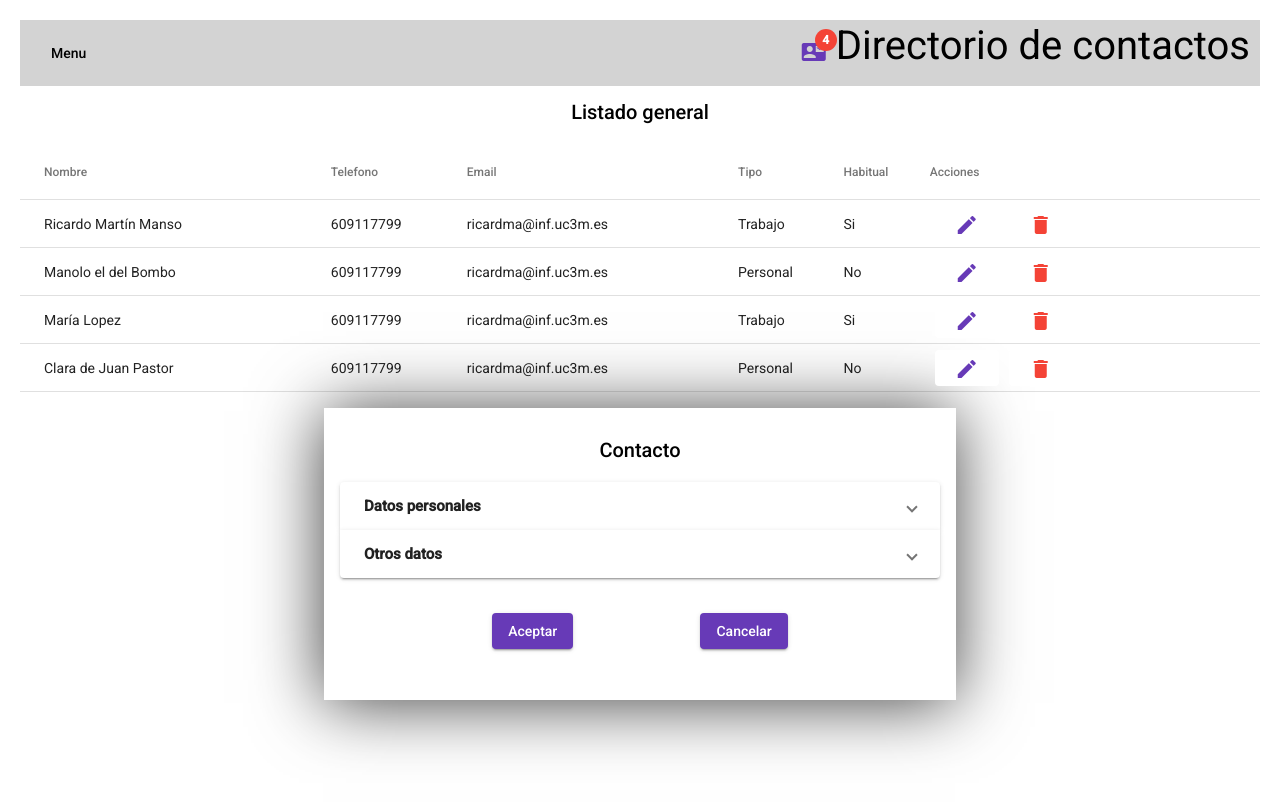
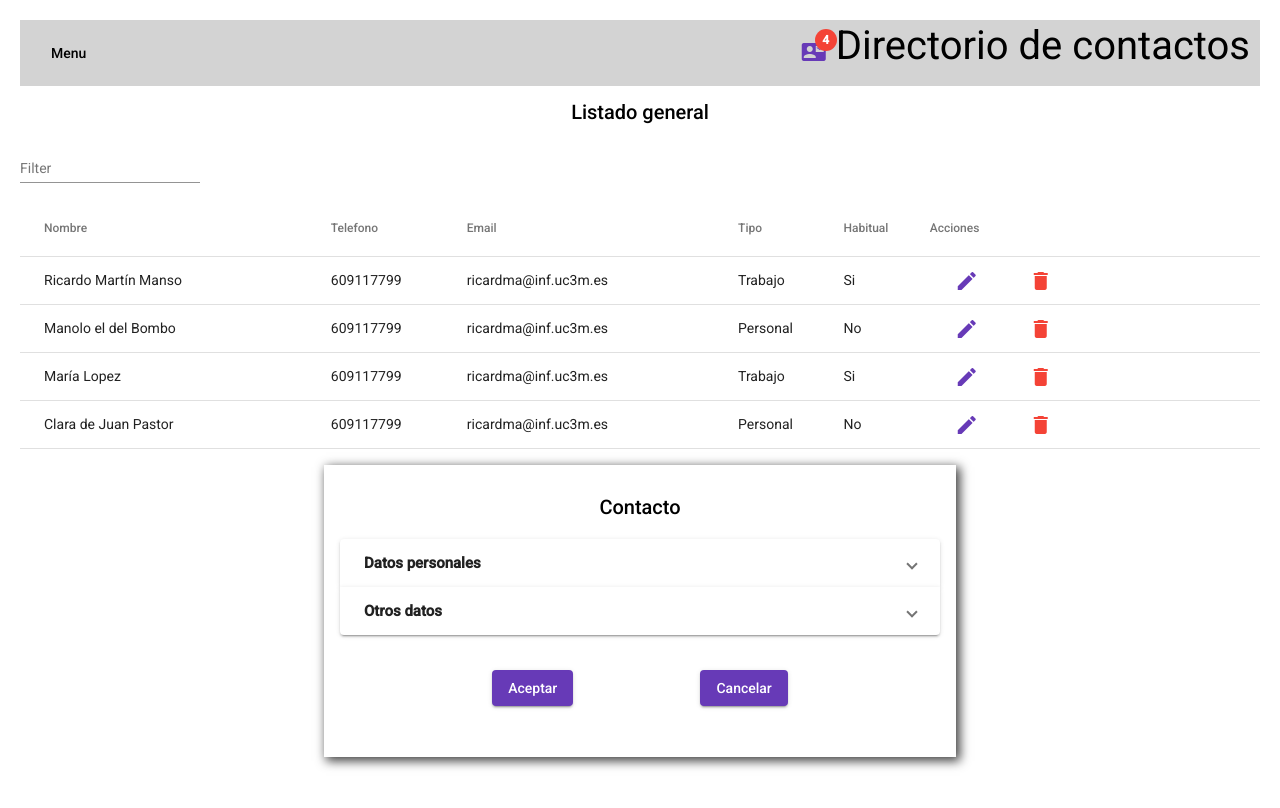
Before and after one commit to JorgeSerranoP/Practica_UIMaterial_DSI, an Angular app in the folder Micropractica4/: page / in a window 1280 px wide. Shown: the top 808 px of the page. Built offline with nearby package versions, Linux system fonts and the light colour scheme.

Commit message:
Añadido filtro y comienzo boton editar

```diff
--- a/Micropractica4/src/app/app.component.html
+++ b/Micropractica4/src/app/app.component.html
@@ -13,7 +13,11 @@
   </div>
   <div>
     <h2 style="text-align: center; padding-top: 10px;">Listado general</h2>
-    <table mat-table [dataSource]="datos" class="mat-elevation-z8" #tabla1 style="box-shadow: none;">
+    <mat-form-field>
+      <mat-label>Filter</mat-label>
+      <input matInput (keyup)="filtrar($event)" placeholder="Buscar nombre que empiezen por..." #input>
+    </mat-form-field>
+    <table mat-table [dataSource]="dataSource" class="mat-elevation-z8" #tabla1 style="box-shadow: none;">
       <ng-container matColumnDef="Nombre">
         <th mat-header-cell *matHeaderCellDef> Nombre </th>
         <td mat-cell *matCellDef="let contacto"> {{contacto.nombre}} </td>
@@ -42,10 +46,10 @@
       <ng-container matColumnDef="Acciones">
         <th mat-header-cell *matHeaderCellDef> Acciones </th>
         <td mat-cell *matCellDef="let j = index;">
-          <button mat-raised-button focusable="false" style="box-shadow: none;">
+          <button mat-raised-button focusable="false" style="box-shadow: none;" (click)="editar(j)">
             <mat-icon aria-hidden="false" aria-label="Example home icon" color="primary">edit</mat-icon>
           </button>
-          <button mat-raised-button focusable="false" style="box-shadow: none;" (click)="borrarFila(j)">
+          <button mat-raised-button focusable="false" style="box-shadow: none;" (click)="borrar(j)">
             <mat-icon aria-hidden="false" aria-label="Example home icon" color="warn">delete</mat-icon>
           </button>
         </td>
--- a/Micropractica4/src/app/app.component.scss
+++ b/Micropractica4/src/app/app.component.scss
@@ -11,7 +11,7 @@ table {
     flex-direction: column;
     margin:1rem auto;
     max-width: 600px;
-    box-shadow: -1px 3px 66px 0px rgba(0,0,0,0.75);
+    box-shadow: 3px 3px 10px 1px rgba(0,0,0,0.75);
     padding: 1rem;
 }
 
--- a/Micropractica4/src/app/app.component.ts
+++ b/Micropractica4/src/app/app.component.ts
@@ -1,6 +1,7 @@
 import { THIS_EXPR } from '@angular/compiler/src/output/output_ast';
 import { Component, ViewChild } from '@angular/core';
 import { MatTable } from '@angular/material/table';
+import { MatTableDataSource } from '@angular/material/table';
 
 @Component({
   selector: 'app-root',
@@ -11,22 +12,34 @@ export class AppComponent {
   title = 'Micropractica4';
   columnas: string[] = ['Nombre', 'Telefono', 'Email', 'Tipo', 'Habitual', 'Acciones'];
 
-  datos: Contacto[] =
-    [new Contacto('Ricardo Martín Manso', 609117799, 'ricardma@inf.uc3m.es', 'Trabajo', "Si"),
-    new Contacto('Manolo el del Bombo', 609117799, 'ricardma@inf.uc3m.es', 'Personal', "No"),
-    new Contacto('María Lopez', 609117799, 'ricardma@inf.uc3m.es', 'Trabajo', "Si"),
-    new Contacto('Clara de Juan Pastor', 609117799, 'ricardma@inf.uc3m.es', 'Personal', "No"),
+  ELEMENT_DATA: Contacto[] =
+    [new Contacto('Ricardo Martín Manso', "609117799", 'ricardma@inf.uc3m.es', 'Trabajo', "Si"),
+    new Contacto('Manolo el del Bombo', "609117799", 'ricardma@inf.uc3m.es', 'Personal', "No"),
+    new Contacto('María Lopez', "609117799", 'ricardma@inf.uc3m.es', 'Trabajo', "Si"),
+    new Contacto('Clara de Juan Pastor', "609117799", 'ricardma@inf.uc3m.es', 'Personal', "No"),
     ];
 
-  articuloselect: Contacto = new Contacto("Manolo el del Bombo", 609117799, "ricardma@inf.uc3m.es", "", "");
+  dataSource = new MatTableDataSource(this.ELEMENT_DATA);
+  articuloselect: Contacto = new Contacto("", "", "", "", "");
   selected = 'Personal';
   checked = false;
+  public input: string = "";
 
   @ViewChild(MatTable) tabla1!: MatTable<Contacto>;
 
-  borrarFila(cod: number) {
+  editar(cod: number) {
+    this.articuloselect = this.ELEMENT_DATA[cod];
+    this.selected = this.ELEMENT_DATA[cod].tipo;
+    if (this.ELEMENT_DATA[cod].habitual == "Si") {
+      this.checked = true;
+    } else {
+      this.checked = false;
+    }
+  }
+
+  borrar(cod: number) {
     if (confirm("Realmente quiere borrarlo?")) {
-      this.datos.splice(cod, 1);
+      this.ELEMENT_DATA.splice(cod, 1);
       this.tabla1.renderRows();
     }
   }
@@ -37,13 +50,18 @@ export class AppComponent {
     } else {
       this.articuloselect.habitual = "No"
     }
-    this.datos.push(new Contacto(this.articuloselect.nombre, this.articuloselect.telefono, this.articuloselect.email, this.selected, this.articuloselect.habitual));
+    this.ELEMENT_DATA.push(new Contacto(this.articuloselect.nombre, this.articuloselect.telefono, this.articuloselect.email, this.selected, this.articuloselect.habitual));
     this.tabla1.renderRows();
-    this.articuloselect = new Contacto("", 609117799, "", "", "");
+    this.articuloselect = new Contacto("", "", "", "", "");
+  }
+
+  filtrar(event: Event) {
+    const filterValue = (event.target as HTMLInputElement).value;
+    this.dataSource.filter = filterValue.trim().toLowerCase();
   }
 }
 
 export class Contacto {
-  constructor(public nombre: string, public telefono: number, public email: string, public tipo: string, public habitual: string) {
+  constructor(public nombre: string, public telefono: string, public email: string, public tipo: string, public habitual: string) {
   }
 }
```
